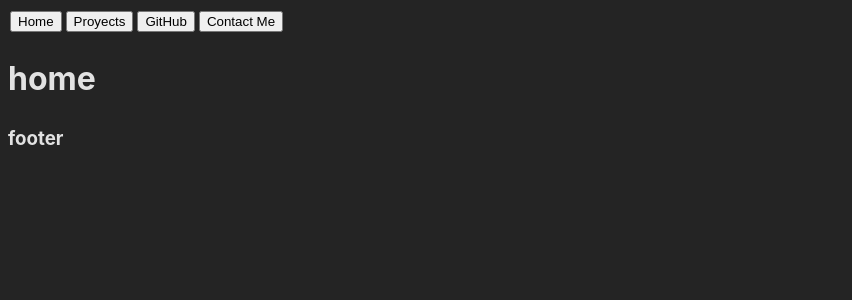
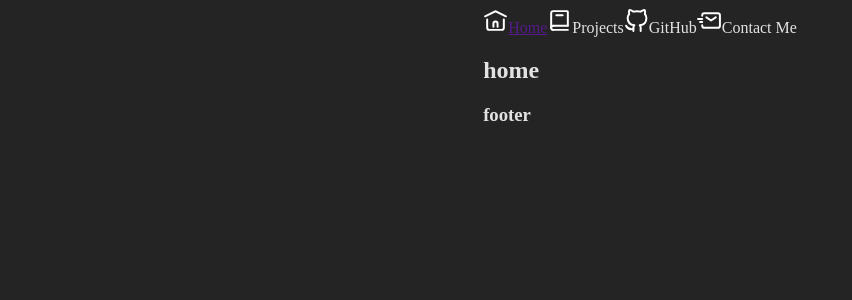
Before and after one commit to exekyelmurga/my-portfolio, a React (Vite) app: page / in a window 1280 px wide. Shown: the top 300 px of the page, without its empty margins (0-852 px from the left). Built offline with nearby package versions, Linux system fonts and the light colour scheme.

Commit message:
NavBar icons added

```diff
--- a/src/components/NavBar/navbar.css
+++ b/src/components/NavBar/navbar.css
@@ -1,3 +1,5 @@
-button {
-    margin: 2px;
-}
+/* section {
+    display: flex;
+    justify-content: right;
+
+} */
--- a/src/components/NavBar/navbar.jsx
+++ b/src/components/NavBar/navbar.jsx
@@ -2,12 +2,26 @@ import './navbar.css'
 
 function Navbar() {
     return (
-        <div>
-        <button>Home </button>
-        <button>Proyects</button>
-        <button>GitHub</button>
-        <button>Contact Me</button>
-        </div>
+        <section>
+            <a href="">
+            <svg width="25px" height="25px" viewBox="0 0 24 24" stroke-width="1.9" fill="none" xmlns="http://www.w3.org/2000/svg" color="#ffffff"><path d="M10 18V15C10 13.8954 10.8954 13 12 13V13C13.1046 13 14 13.8954 14 15V18" stroke="#ffffff" stroke-width="1.9" stroke-linecap="round" stroke-linejoin="round"></path><path d="M2 8L11.7317 3.13416C11.9006 3.04971 12.0994 3.0497 12.2683 3.13416L22 8" stroke="#ffffff" stroke-width="1.9" stroke-linecap="round" stroke-linejoin="round"></path><path d="M20 11V19C20 20.1046 19.1046 21 18 21H6C4.89543 21 4 20.1046 4 19V11" stroke="#ffffff" stroke-width="1.9" stroke-linecap="round" stroke-linejoin="round">
+                </path>
+            </svg>
+            Home
+            </a>
+        <svg width="25px" stroke-width="1.9" height="25px" viewBox="0 0 24 24" fill="none" xmlns="http://www.w3.org/2000/svg" color="#ffffff"><path d="M4 19V5C4 3.89543 4.89543 3 6 3H19.4C19.7314 3 20 3.26863 20 3.6V16.7143" stroke="#ffffff" stroke-width="1.9" stroke-linecap="round"></path><path d="M6 17L20 17" stroke="#ffffff" stroke-width="1.9" stroke-linecap="round"></path><path d="M6 21L20 21" stroke="#ffffff" stroke-width="1.9" stroke-linecap="round"></path><path d="M6 21C4.89543 21 4 20.1046 4 19C4 17.8954 4.89543 17 6 17" stroke="#ffffff" stroke-width="1.9" stroke-linecap="round" stroke-linejoin="round"></path><path d="M9 7L15 7" stroke="#ffffff" stroke-width="1.9" stroke-linecap="round">
+            </path>
+        </svg>
+        Projects
+        <svg width="25px" height="25px" stroke-width="1.9" viewBox="0 0 24 24" fill="none" xmlns="http://www.w3.org/2000/svg" color="#ffffff"><path d="M16 22.0268V19.1568C16.0375 18.68 15.9731 18.2006 15.811 17.7506C15.6489 17.3006 15.3929 16.8902 15.06 16.5468C18.2 16.1968 21.5 15.0068 21.5 9.54679C21.4997 8.15062 20.9627 6.80799 20 5.79679C20.4558 4.5753 20.4236 3.22514 19.91 2.02679C19.91 2.02679 18.73 1.67679 16 3.50679C13.708 2.88561 11.292 2.88561 8.99999 3.50679C6.26999 1.67679 5.08999 2.02679 5.08999 2.02679C4.57636 3.22514 4.54413 4.5753 4.99999 5.79679C4.03011 6.81549 3.49251 8.17026 3.49999 9.57679C3.49999 14.9968 6.79998 16.1868 9.93998 16.5768C9.61098 16.9168 9.35725 17.3222 9.19529 17.7667C9.03334 18.2112 8.96679 18.6849 8.99999 19.1568V22.0268" stroke="#ffffff" stroke-width="1.9" stroke-linecap="round" stroke-linejoin="round"></path><path d="M9 20.0267C6 20.9999 3.5 20.0267 2 17.0267" stroke="#ffffff" stroke-width="1.9" stroke-linecap="round" stroke-linejoin="round">
+            </path>
+        </svg>
+        GitHub
+        <svg width="25px" height="25px" viewBox="0 0 24 24" stroke-width="1.9" fill="none" xmlns="http://www.w3.org/2000/svg" color="#ffffff"><path d="M9 9L13.5 12L18 9" stroke="#ffffff" stroke-width="1.9" stroke-linecap="round" stroke-linejoin="round"></path><path d="M3 13.5H5" stroke="#ffffff" stroke-width="1.9" stroke-linecap="round" stroke-linejoin="round"></path><path d="M1 10.5H5" stroke="#ffffff" stroke-width="1.9" stroke-linecap="round" stroke-linejoin="round"></path><path d="M5 7.5V7C5 5.89543 5.89543 5 7 5H20C21.1046 5 22 5.89543 22 7V17C22 18.1046 21.1046 19 20 19H7C5.89543 19 5 18.1046 5 17V16.5" stroke="#ffffff" stroke-width="1.9" stroke-linecap="round">
+            </path>
+        </svg>
+        Contact Me
+        </section>
     )
 }
 
--- a/src/components/footer.jsx
+++ b/src/components/footer.jsx
@@ -1,6 +1,9 @@
 function Footer() {
     return (
-        <h3>footer</h3>
+        <section id="footer">
+            <h3>footer</h3>
+
+        </section>
     )
 }
 
--- a/src/components/home.jsx
+++ b/src/components/home.jsx
@@ -1,6 +1,8 @@
 function Home() {
     return (
-        <h1>home</h1>
+        <section id="section">
+            <h1>home</h1>
+        </section>
     )
 }
 
--- a/src/index.css
+++ b/src/index.css
@@ -1,68 +1,9 @@
 :root {
-  font-family: Inter, system-ui, Avenir, Helvetica, Arial, sans-serif;
-  line-height: 1.5;
-  font-weight: 400;
-
+  width: 100%;
   color-scheme: light dark;
   color: rgba(255, 255, 255, 0.87);
   background-color: #242424;
-
-  font-synthesis: none;
-  text-rendering: optimizeLegibility;
-  -webkit-font-smoothing: antialiased;
-  -moz-osx-font-smoothing: grayscale;
+  display: flex;
+  align-items: center;
+  justify-content: center;
 }
-/*
-a {
-  font-weight: 500;
-  color: #646cff;
-  text-decoration: inherit;
-}
-a:hover {
-  color: #535bf2;
-}
-
-body {
-  margin: 0;
-  display: flex;
-  place-items: center;
-  min-width: 320px;
-  min-height: 100vh;
-}
-
-h1 {
-  font-size: 3.2em;
-  line-height: 1.1;
-}
-
-button {
-  border-radius: 8px;
-  border: 1px solid transparent;
-  padding: 0.6em 1.2em;
-  font-size: 1em;
-  font-weight: 500;
-  font-family: inherit;
-  background-color: #1a1a1a;
-  cursor: pointer;
-  transition: border-color 0.25s;
-}
-button:hover {
-  border-color: #646cff;
-}
-button:focus,
-button:focus-visible {
-  outline: 4px auto -webkit-focus-ring-color;
-}
-
-@media (prefers-color-scheme: light) {
-  :root {
-    color: #213547;
-    background-color: #ffffff;
-  }
-  a:hover {
-    color: #747bff;
-  }
-  button {
-    background-color: #f9f9f9;
-  }
-} */
```
